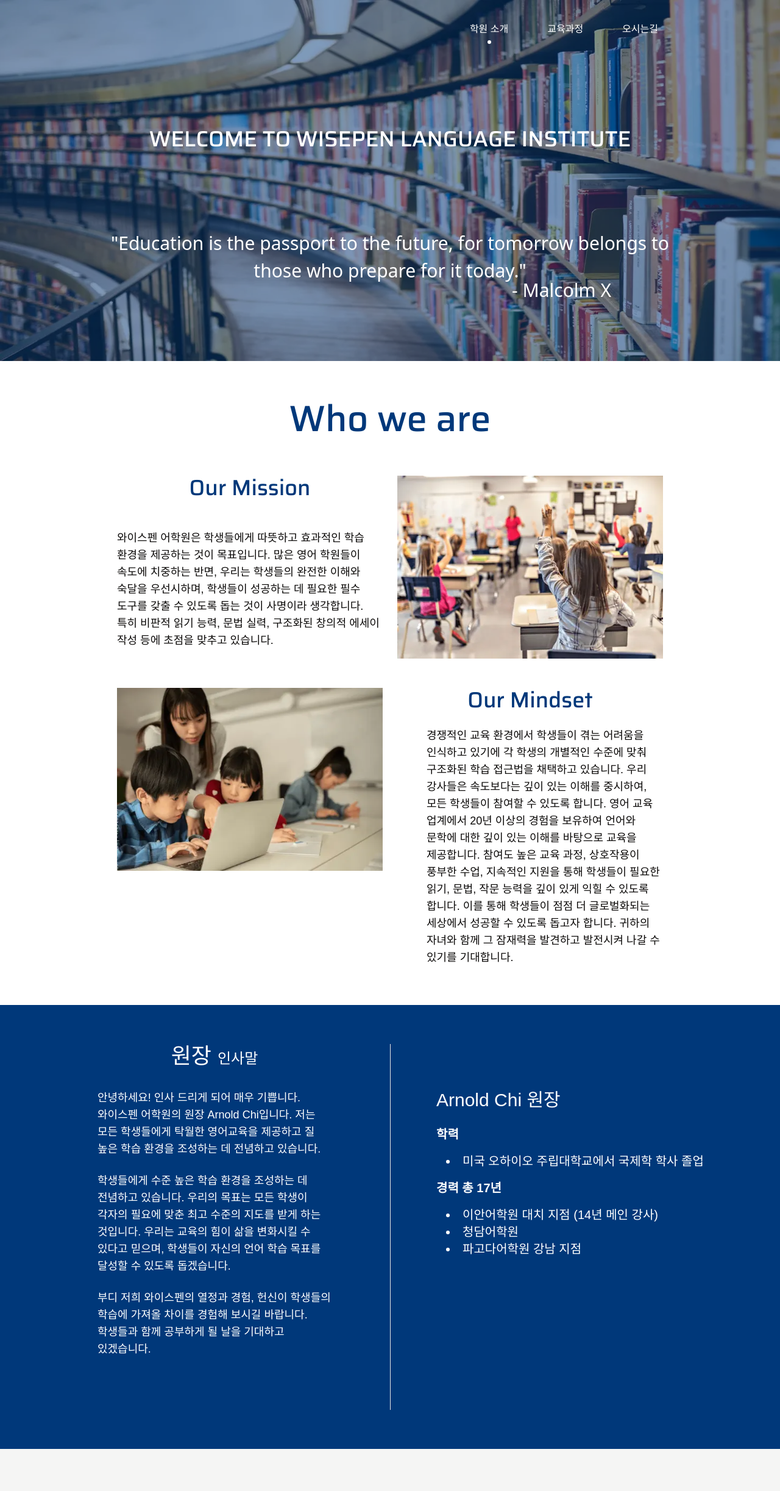
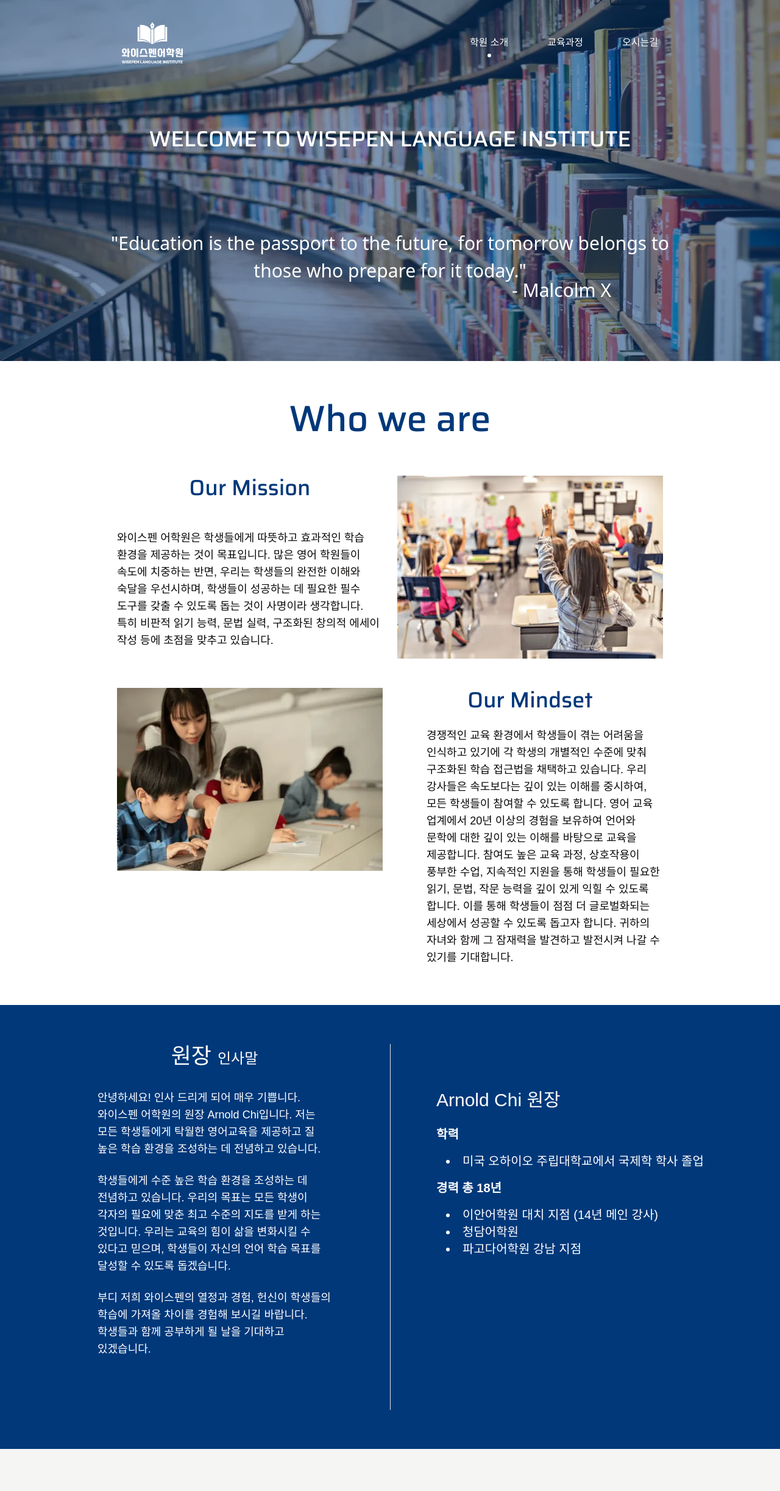
Before and after one commit to callmedukey/wisepen, a Next.js app: page / in a window 1280 px wide. Shown: the top 2445 px of the page at 61% size. Built offline with nearby package versions, Linux system fonts and the light colour scheme; a web font is replaced by a local one.

Commit message:
logo init

```diff
--- a/components/Header.tsx
+++ b/components/Header.tsx
@@ -7,8 +7,15 @@ const Header = () => {
   const pathname = usePathname();
 
   return (
-    <header className="absolute left-0 right-0 top-0 w-screen text-base flex sm:justify-end justify-center items-center sm:px-[100px] xl:px-[200px] py-9 gap-6 xl:gap-16 font-medium text-white font-gmarketSans">
-      <Link href="/" className={cn("relative", pathname === "/" && "location")}>
+    <header className="absolute left-0 right-0 top-0 w-screen text-base flex-col flex items-center sm:flex-row px-6 sm:px-[100px] xl:px-[200px] py-9 font-medium text-white font-gmarketSans">
+      <div className="sm:ml-0 sm:mr-auto mx-auto mt-6 sm:mt-0 order-2 sm:order-1">
+        <img src="/logo.png" alt="logo" height={69} width={100} />
+      </div>
+      <nav className="sm:mr-0 sm:ml-auto flex gap-6 xl:gap-16 order-1 sm:order-2 justify-center">
+        <Link
+          href="/"
+          className={cn("relative", pathname === "/" && "location")}
+        >
           학원 소개
         </Link>
         <Link
@@ -23,6 +30,7 @@ const Header = () => {
         >
           오시는길
         </Link>
+      </nav>
     </header>
   );
 };
--- a/components/main/HeadTeacher.tsx
+++ b/components/main/HeadTeacher.tsx
@@ -35,7 +35,7 @@ const HeadTeacher = () => {
             <ul className="list-inside list-disc px-4 text-xl">
               <li>미국 오하이오 주립대학교에서 국제학 학사 졸업</li>
             </ul>
-            <strong className="text-xl font-bold block">경력 총 17년</strong>
+            <strong className="text-xl font-bold block">경력 총 18년</strong>
             <ul className="list-inside list-disc px-4 text-xl">
               <li>이안어학원 대치 지점 (14년 메인 강사)</li>
               <li>청담어학원</li>
```
Also changed, not shown: public/logo.png (added). Lines whose indentation alone changed are shown as unchanged.
